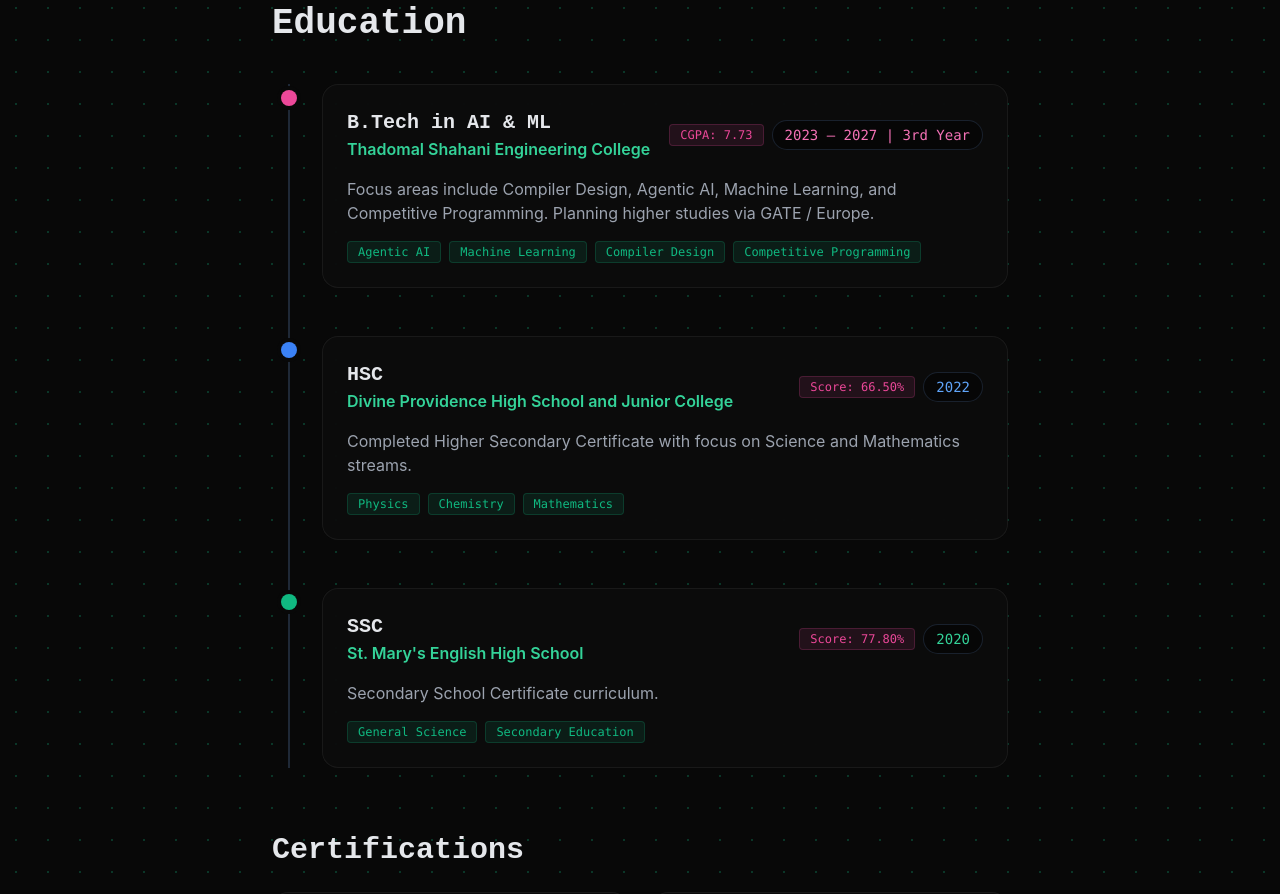
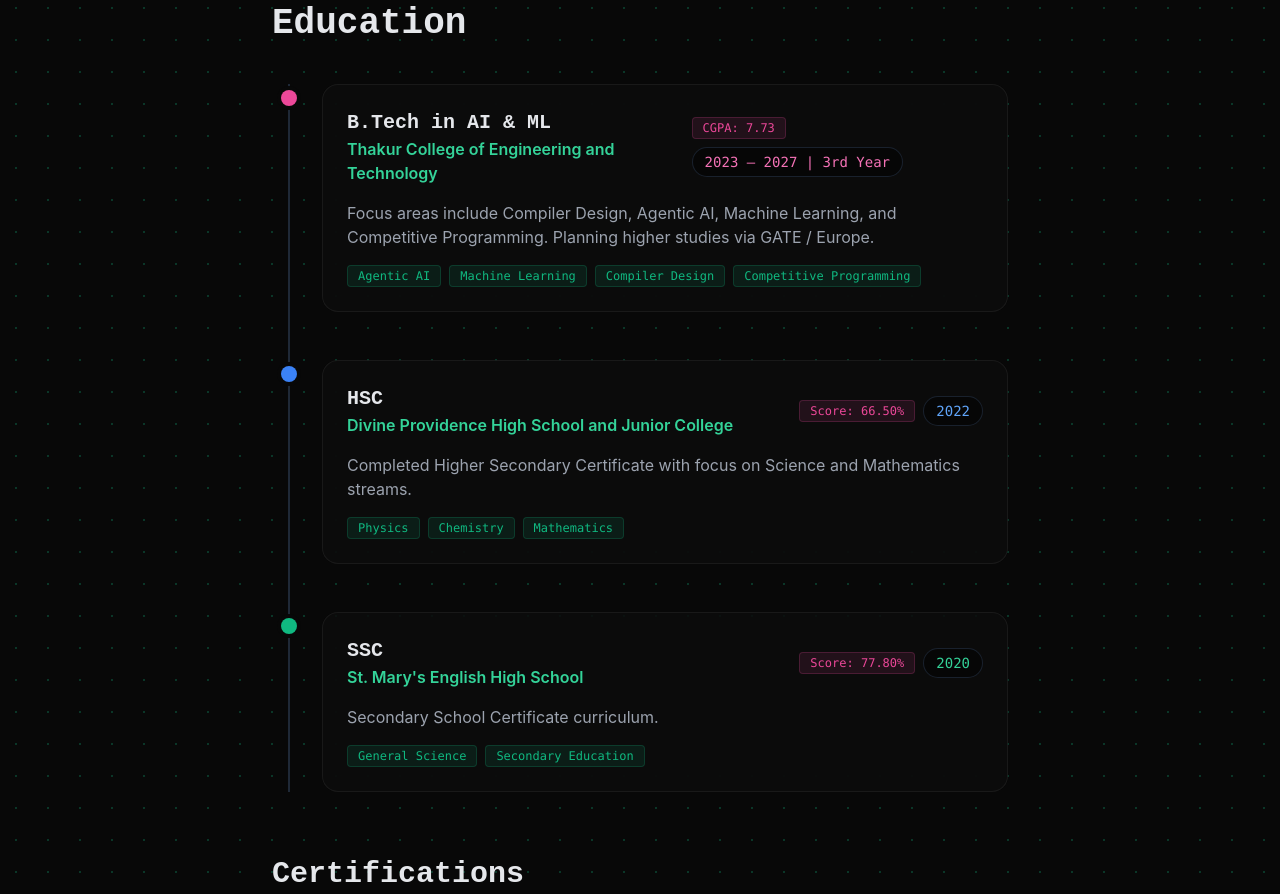
Before and after one commit to vishank020/portfolio-website, a React (Create React App) app in the folder profile/: page /#/ in a window 1280 px wide. Shown: the part 2920-3814 px from the top of the page. Built offline with nearby package versions, Linux system fonts and the light colour scheme.

Commit message:
Update Education.jsx

```diff
--- a/profile/src/pages/Education.jsx
+++ b/profile/src/pages/Education.jsx
@@ -21,7 +21,7 @@
                 {[
                     {
                         degree: "B.Tech in AI & ML",
-                        institution: "Thadomal Shahani Engineering College",
+                        institution: "Thakur College of Engineering and Technology",
                         date: "2023 – 2027 | 3rd Year",
                         grade: "CGPA: 7.73",
                         color: "bg-pink-500",
```
